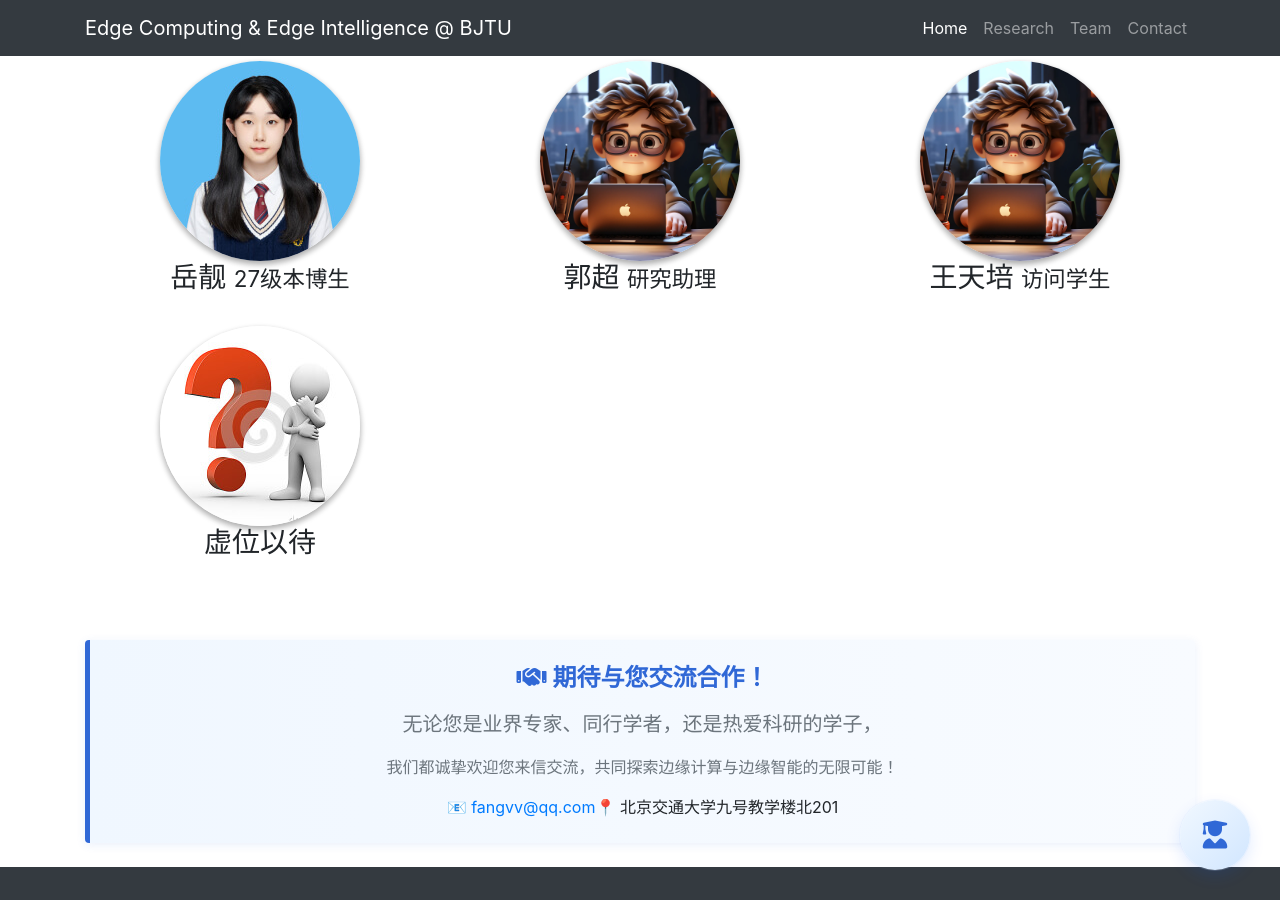
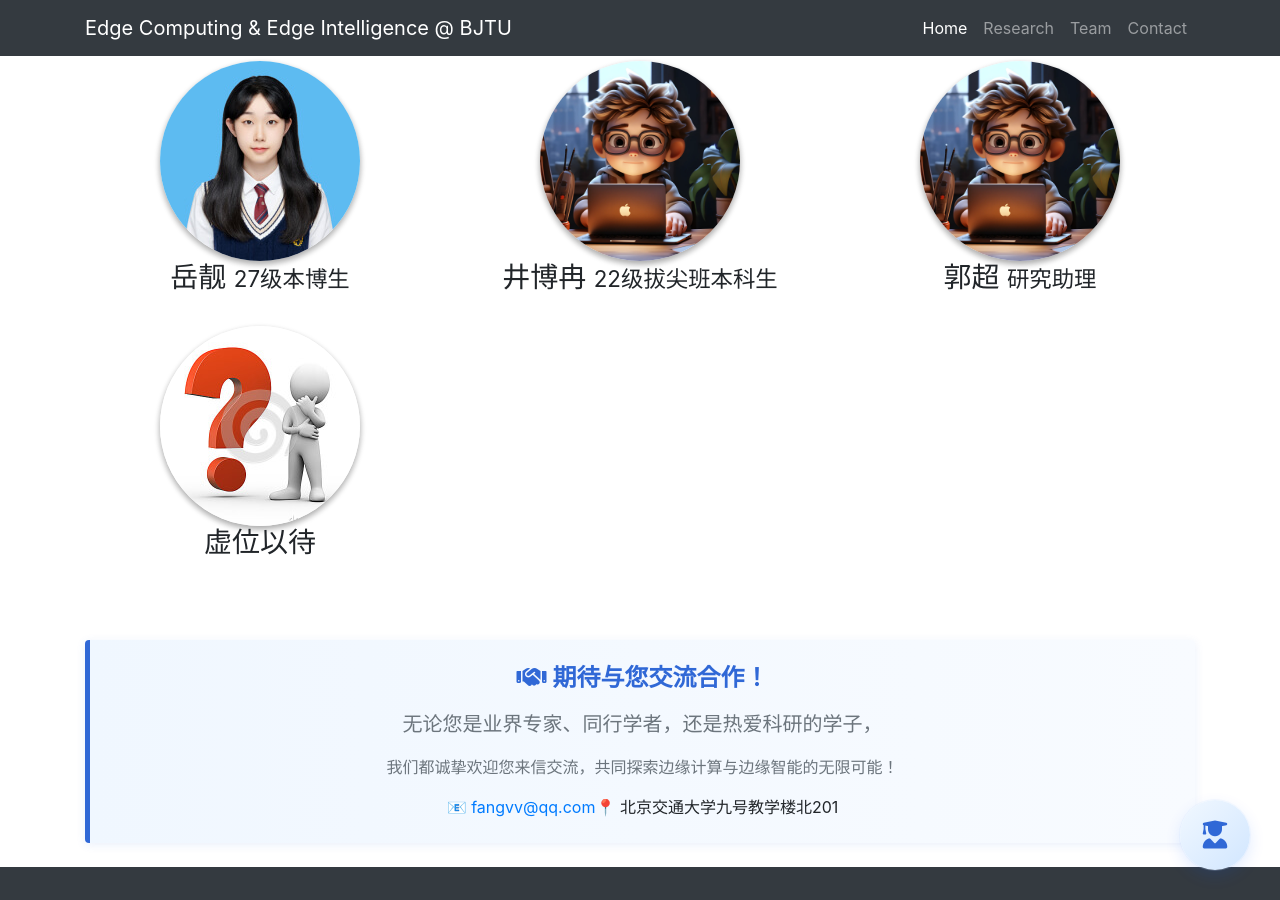
Before and after one commit to fangvv/Homepage, a Jekyll site: the page Edgecomp/index.html, which Jekyll copies as it is, in a window 1280 px wide and 900 px high, scrolled down 8982 px. Built offline with Jekyll 4.4.1, drawn with Linux system fonts in a browser that asks for light colours; comment, search, counter and statistics services are not loaded.

Commit message:
update edgecomp

```diff
--- a/Edgecomp/index.html
+++ b/Edgecomp/index.html
@@ -536,11 +536,11 @@ AI隐私安全, AI Privacy
       </div>
       <div class="col-lg-4 col-sm-6 text-center mb-4">
           <img class="rounded-circle img-fluid d-block mx-auto" src="img/gc.jpg" alt="" />
-          <h3>郭超 <small>研究助理</small> </h3>
+          <h3>井博冉 <small>22级拔尖班本科生</small> </h3>
       </div>
       <div class="col-lg-4 col-sm-6 text-center mb-4">
           <img class="rounded-circle img-fluid d-block mx-auto" src="img/gc.jpg" alt="" />
-          <h3>王天培 <small>访问学生</small> </h3>
+          <h3>郭超 <small>研究助理</small> </h3>
       </div>
       <div class="col-lg-4 col-sm-6 text-center mb-4">
           <img class="rounded-circle img-fluid d-block mx-auto" src="img/joinus.jpg" alt="" />
--- a/faq.html
+++ b/faq.html
@@ -125,13 +125,11 @@ strong:hover {
 
 <li>有句话：以大多数人努力程度之低，根本轮不到拼天赋！我认为努力最起码是用周末、节假日和寒暑假来投入。<strong>一分付出才可能有一分收获</strong>。当前学术界高度内卷，老师考核压力极大，不可能课外为本科生花太多时间。</li>
 
-<li>我认为，能以个人真实努力(<strong>非蹭挂名或所谓共同作者</strong>)发表顶会顶刊论文的本科生是<strong>极少数</strong>的。正常情况下，好的idea为什么老师不优先交给<strong>组里有经验的研究生</strong>而是给<strong>新手且未必一定会留组的本科生</strong>来执行和发表?</li>
+<li>我认为，能以个人真实努力(<strong>非蹭挂名或所谓共同X作</strong>)发表顶会顶刊论文的本科生是<strong>极少数</strong>的。正常情况下，好的idea为什么老师不优先交给<strong>组里有经验的研究生</strong>而是给<strong>新手且未必一定会留组的本科生</strong>来执行和发表?</li>
 
 <li>为避免耽误学生前程，除了我组内的学生或其他同事请求帮忙推荐其学生以外，我<strong>尽量避免给不熟悉的学生出具或签署各类推荐信 (因非工作职责)</strong>，即便你选修过我的课程并取得高分，建议请学院里的其他知名学者推荐。</li>
 
 <li>PS：我组有三位22级本科生留组读硕博，他/她们分别来自计科(22281291, <strong>综排第九</strong>)、人工智能(22281269, <strong>综排第一</strong>)和物联网(22281184, <strong>综排第三</strong>)等专业。如你有需要，可以先通过他/她们了解到我组的更多信息。</li>
-
-<!--特别说明：近年来，在优绩主义影响下，本科生的风气愈发浮躁，或靠精致利己和不择手段获得或夸大成绩成果，或眼高手低，或贬人扬己，屡见不鲜。我们是个为人正直、做事踏实的科研团队，不想和这样的人打交道。-->
 
     </ol>
 
```
